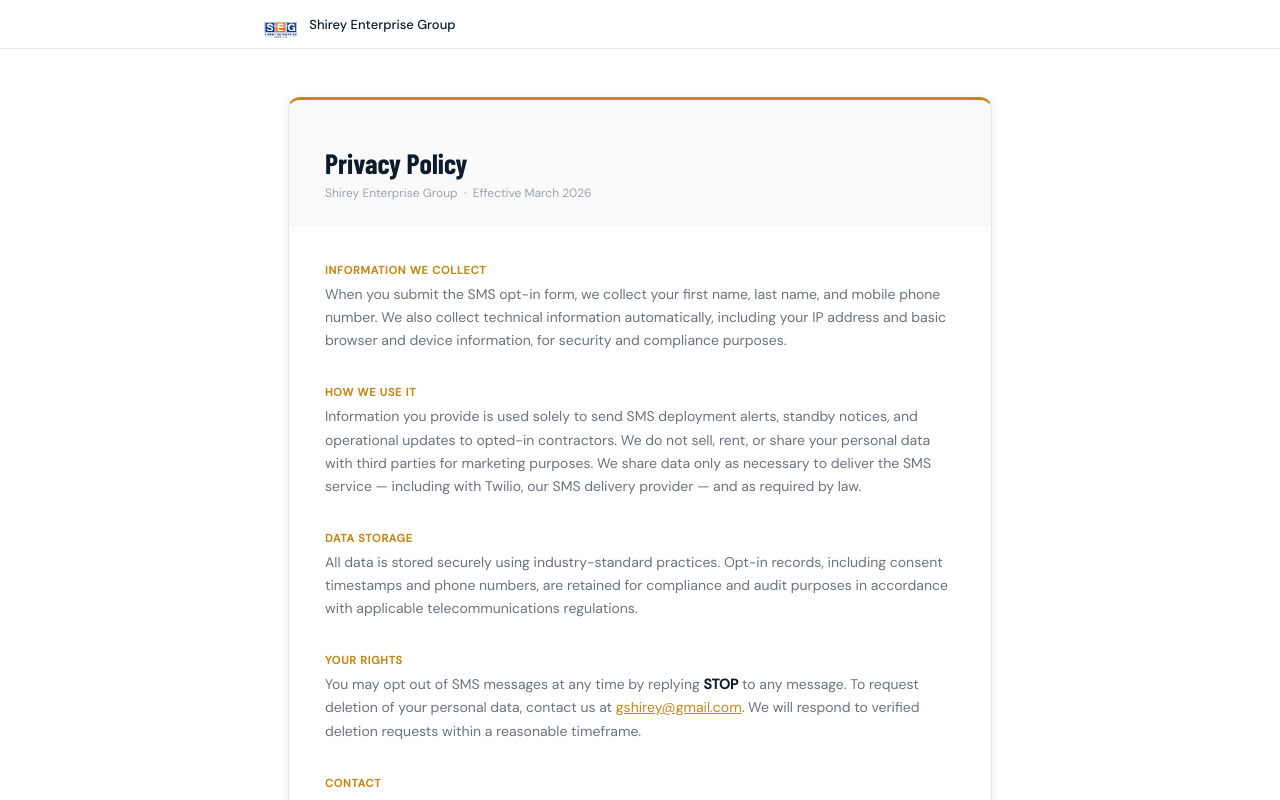
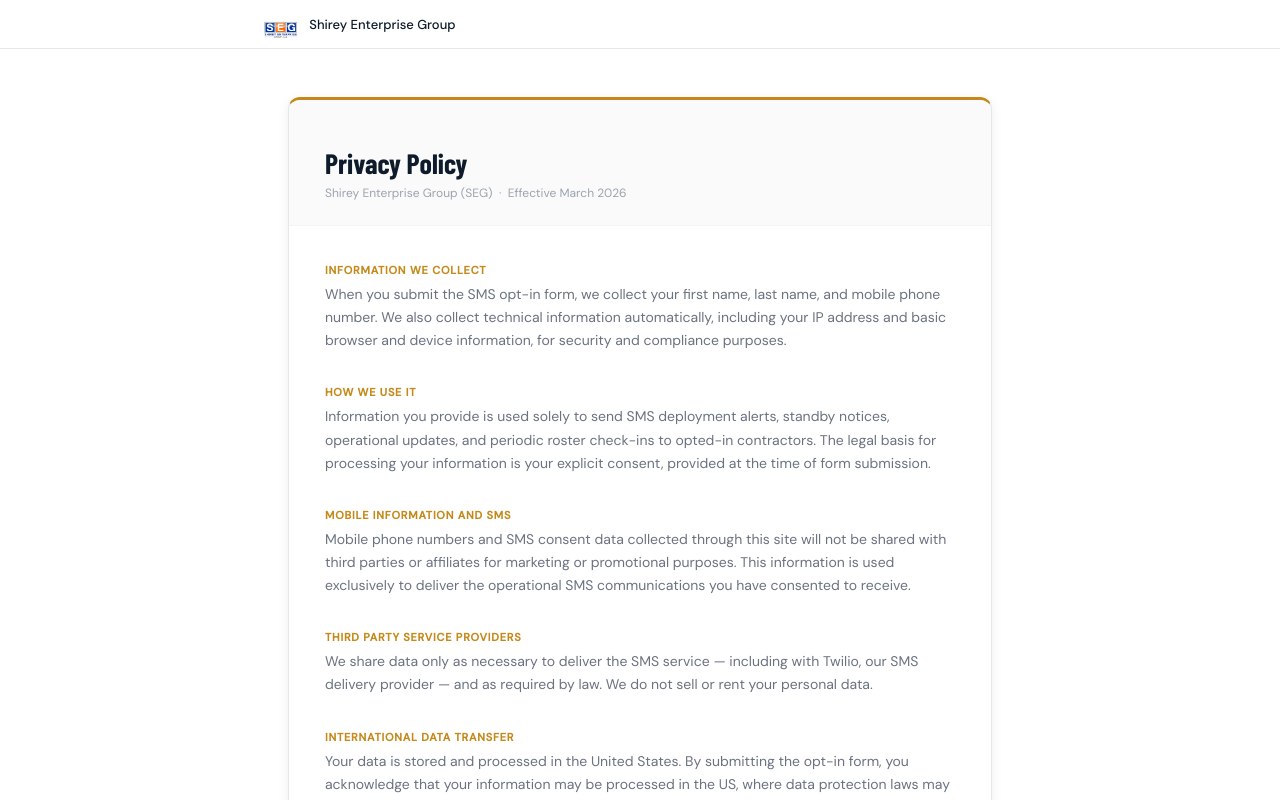
Before and after one commit to gashirey/shireygroup-site, a Next.js app: page /privacy in a window 1280 px wide. Shown: the top 800 px of the page. Built offline with nearby package versions, Linux system fonts and the light colour scheme.

Commit message:
Update content and form logic

```diff
--- a/app/privacy/page.tsx
+++ b/app/privacy/page.tsx
@@ -14,7 +14,19 @@ const sections = [
   },
   {
     heading: 'How We Use It',
-    body: 'Information you provide is used solely to send SMS deployment alerts, standby notices, and operational updates to opted-in contractors. We do not sell, rent, or share your personal data with third parties for marketing purposes. We share data only as necessary to deliver the SMS service — including with Twilio, our SMS delivery provider — and as required by law.',
+    body: 'Information you provide is used solely to send SMS deployment alerts, standby notices, operational updates, and periodic roster check-ins to opted-in contractors. The legal basis for processing your information is your explicit consent, provided at the time of form submission.',
+  },
+  {
+    heading: 'Mobile Information and SMS',
+    body: 'Mobile phone numbers and SMS consent data collected through this site will not be shared with third parties or affiliates for marketing or promotional purposes. This information is used exclusively to deliver the operational SMS communications you have consented to receive.',
+  },
+  {
+    heading: 'Third Party Service Providers',
+    body: 'We share data only as necessary to deliver the SMS service — including with Twilio, our SMS delivery provider — and as required by law. We do not sell or rent your personal data.',
+  },
+  {
+    heading: 'International Data Transfer',
+    body: 'Your data is stored and processed in the United States. By submitting the opt-in form, you acknowledge that your information may be processed in the US, where data protection laws may differ from those in your country of residence.',
   },
   {
     heading: 'Data Storage',
@@ -25,12 +37,12 @@ const sections = [
     body: (
       <>
         You may opt out of SMS messages at any time by replying{' '}
-        <strong style={{ color: '#0D1B2A', fontWeight: 600 }}>STOP</strong> to any message. To request deletion
-        of your personal data, contact us at{' '}
+        <strong style={{ color: '#0D1B2A', fontWeight: 600 }}>STOP</strong> to any message. To request access
+        to, correction of, or deletion of your personal data, contact us at{' '}
         <a href="mailto:gshirey@gmail.com" style={{ color: '#C4891A', textDecoration: 'underline' }}>
           gshirey@gmail.com
         </a>
-        . We will respond to verified deletion requests within a reasonable timeframe.
+        . We will respond to verified requests within a reasonable timeframe.
       </>
     ),
   },
@@ -39,6 +51,8 @@ const sections = [
     body: (
       <>
         Shirey Enterprise Group (SEG)
+        <br />
+        Louisa, Virginia
         <br />
         <a href="mailto:gshirey@gmail.com" style={{ color: '#C4891A', textDecoration: 'underline' }}>
           gshirey@gmail.com
@@ -61,28 +75,21 @@ export default function Privacy() {
           overflow: 'hidden',
         }}>
 
-          {/* Header zone */}
           <div style={{ padding: '28px 36px 24px', borderBottom: '1px solid #F3F4F6', backgroundColor: '#FAFAFA' }}>
             <h1 style={{ color: '#0D1B2A', fontSize: '28px', fontWeight: 700, lineHeight: 1.15, marginBottom: '6px', ...bc }}>
               Privacy Policy
             </h1>
             <p style={{ color: '#9CA3AF', fontSize: '12px', margin: 0, ...dm }}>
-              Shirey Enterprise Group &nbsp;·&nbsp; Effective March 2026
+              Shirey Enterprise Group (SEG) &nbsp;·&nbsp; Effective March 2026
             </p>
           </div>
 
-          {/* Content zone */}
           <div style={{ padding: '28px 36px 36px', display: 'flex', flexDirection: 'column', gap: '24px' }}>
             {sections.map(({ heading, body }, i) => (
               <section key={i}>
                 <h2 style={{
-                  fontSize: '11px',
-                  fontWeight: 600,
-                  textTransform: 'uppercase',
-                  letterSpacing: '0.07em',
-                  color: '#C4891A',
-                  marginBottom: '6px',
-                  ...dm,
+                  fontSize: '11px', fontWeight: 600, textTransform: 'uppercase',
+                  letterSpacing: '0.07em', color: '#C4891A', marginBottom: '6px', ...dm,
                 }}>
                   {heading}
                 </h2>
```
Also changed, not shown: app/sms-opt-in/page.tsx (+16 -4 lines), app/sms-policy/page.tsx (+11 -11 lines).
